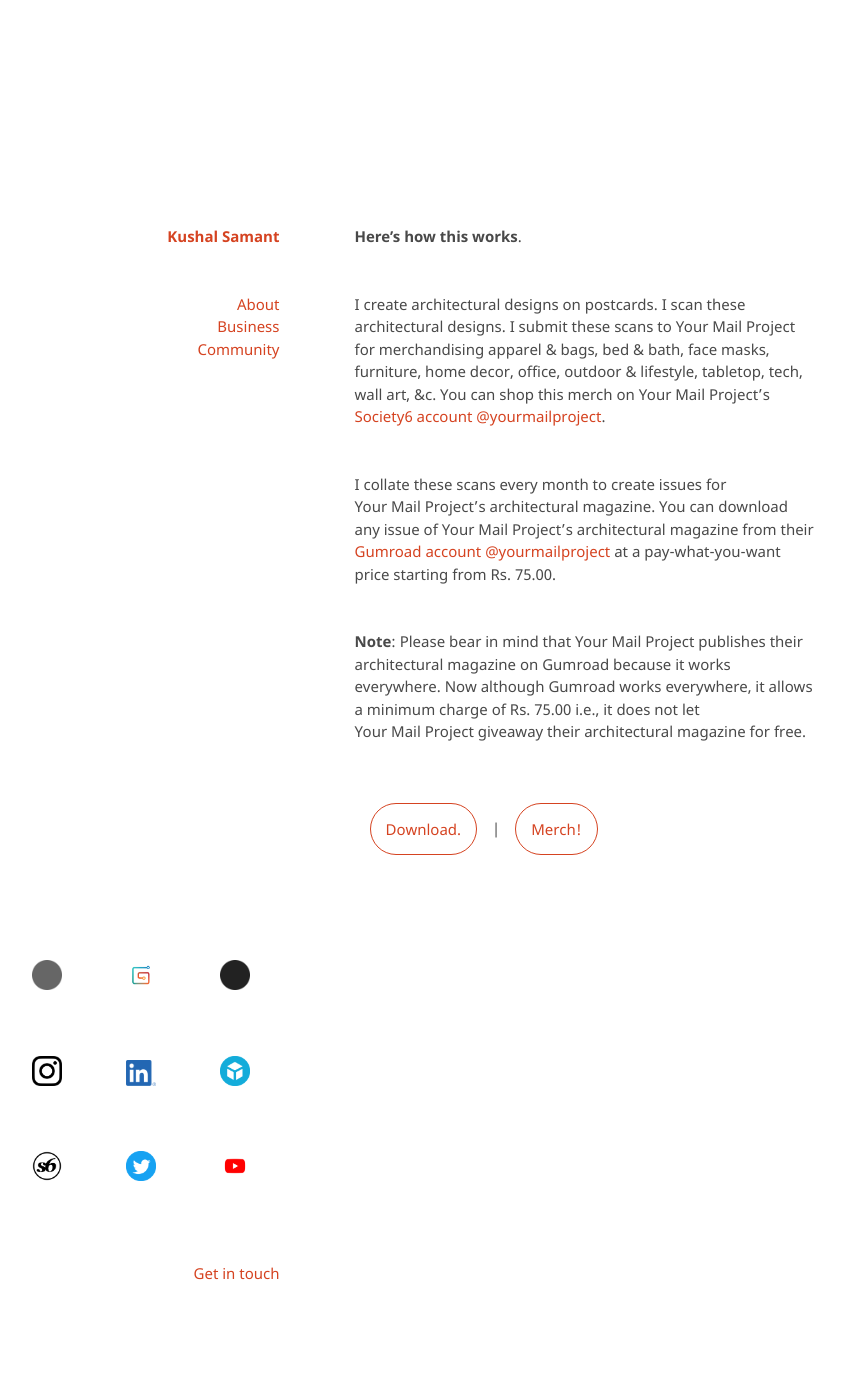
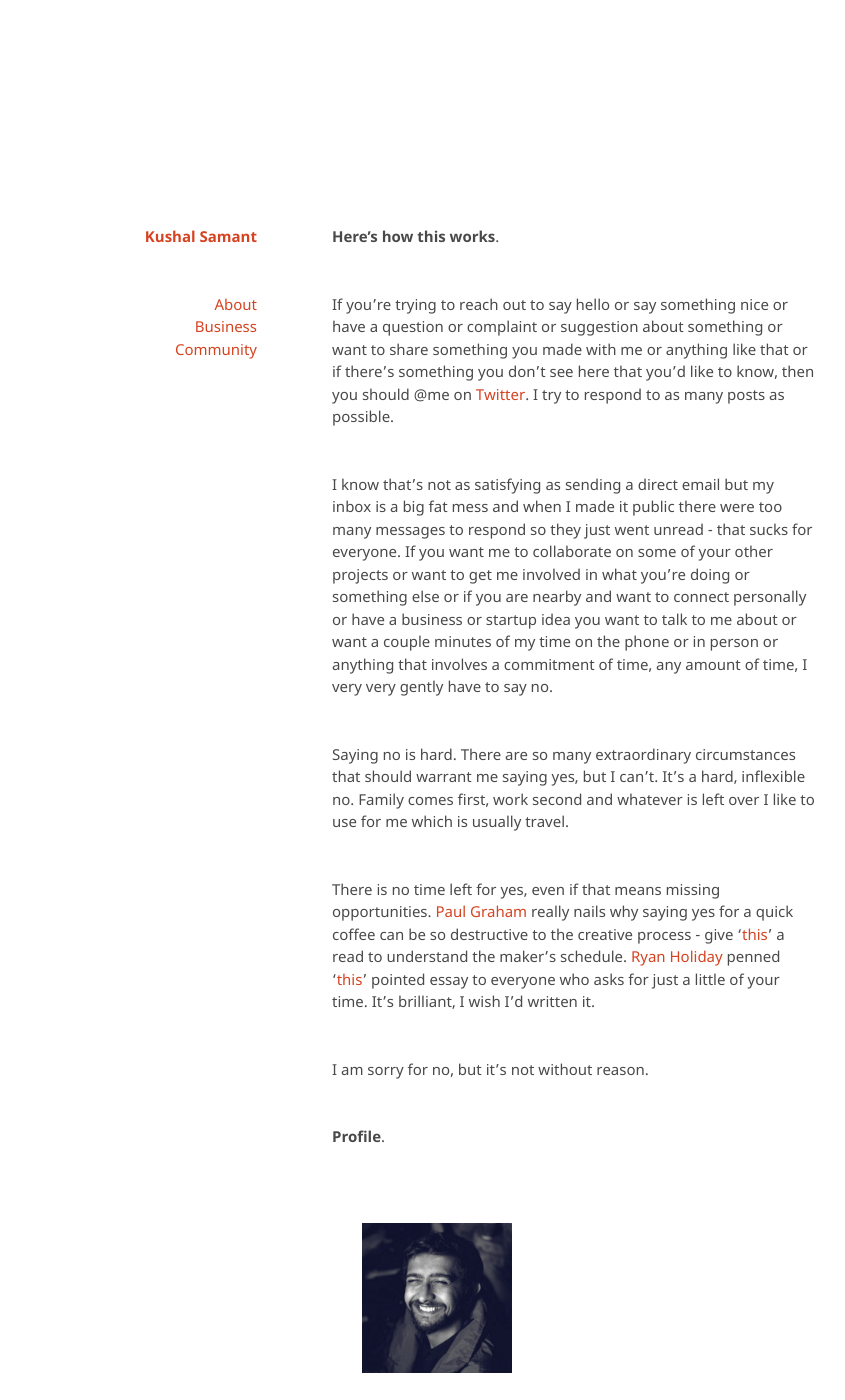
Before and after one commit to kvshvlin/kvshvlin.github.io, a Jekyll site: the page built from here'showthisworks.md, in a window 1280 px wide and 1400 px high. Shown: the whole window, without its empty margins (239-1084 px from the left). Built offline with Jekyll 4.4.1, drawn with Linux system fonts in a browser that asks for light colours; our own code applies the rules of GitHub Pages for plain Markdown files; some of the changed text lies outside the part shown.

Commit message:
Update here'showthisworks.md

```diff
--- a/here'showthisworks.md
+++ b/here'showthisworks.md
@@ -1,15 +1,31 @@
 **Here's how this works**.
 
-I create architectural designs on postcards. I scan these architectural designs. I submit these scans to Your&nbsp;Mail&nbsp;Project for merchandising apparel & bags, bed & bath, face masks, furniture, home decor, office, outdoor & lifestyle, tabletop, tech, wall art, &c. You can shop this merch on Your&nbsp;Mail&nbsp;Project's <a href="https://www.society6.com/yourmailproject" rel="noopener noreferrer" target="_blank">Society6 account @yourmailproject</a>.
+If you're trying to reach out to say hello or say something nice or have a question or complaint or suggestion about something or want to share something you made with me or anything like that or if there's something you don't see here that you'd like to know, then you should @me on <a href="https://www.twitter.com/kushalsamant_" rel="noopener noreferrer" target="_blank">Twitter</a>. I try to respond to as many posts as possible.
 
-I collate these scans every month to create issues for Your&nbsp;Mail&nbsp;Project's architectural magazine. You can download any issue of Your&nbsp;Mail&nbsp;Project's architectural magazine from their <a href="https://www.gum.co/yourmailproject" rel="noopener noreferrer" target="_blank">Gumroad account @yourmailproject</a> at a pay-what-you-want price starting from Rs.&nbsp;75.00.
+I know that's not as satisfying as sending a direct email but my inbox is a big fat mess and when I made it public there were too many messages to respond so they just went unread - that sucks for everyone. If you want me to collaborate on some of your other projects or want to get me involved in what you're doing or something else or if you are nearby and want to connect personally or have a business or startup idea you want to talk to me about or want a couple minutes of my time on the phone or in person or anything that involves a commitment of time, any amount of time, I very very gently have to say no.
 
-**Note**: Please bear in mind that Your&nbsp;Mail&nbsp;Project publishes their architectural magazine on Gumroad because it works everywhere. Now although Gumroad works everywhere, it allows a minimum charge of Rs.&nbsp;75.00 i.e., it does not let Your&nbsp;Mail&nbsp;Project giveaway their architectural magazine for free.
+Saying no is hard. There are so many extraordinary circumstances that should warrant me saying yes, but I can't. It's a hard, inflexible no. Family comes first, work second and whatever is left over I like to use for me which is usually travel.
 
-<div class="roadmap-spacer-1"></div>
+There is no time left for yes, even if that means missing opportunities. <a href="https://www.twitter.com/paulg" rel="noopener noreferrer" target="_blank">Paul Graham</a> really nails why saying yes for a quick coffee can be so destructive to the creative process - give '<a href="http://paulgraham.com/makersschedule.html" rel="noopener noreferrer" target="_blank">this</a>' a read to understand the maker's schedule. <a href="https://twitter.com/RyanHoliday" rel="noopener noreferrer" target="_blank">Ryan Holiday</a> penned '<a href="https://thoughtcatalog.com/ryan-holiday/2017/01/to-everyone-who-asks-for-just-a-little-of-your-time" rel="noopener noreferrer" target="_blank">this</a>' pointed essay to everyone who asks for just a little of your time. It's brilliant, I wish I'd written it.
 
-<p>
-<a class="btn" href="https://www.gum.co/yourmailproject" rel="noopener noreferrer" target="_blank">Download.</a>|<a class="btn" href="https://www.society6.com/yourmailproject" rel="noopener noreferrer" target="_blank">Merch!</a><br>
-</p>
+I am sorry for no, but it's not without reason.
 
-<div class="roadmap-spacer-2"></div>
+**Profile**.
+
+<img src="/assets/img/logo_kushal_samant_profile_picture.png" alt="Architect Samant Kushal" width="150">
+
+Kushal&nbsp;Dhananjay&nbsp;Samant is an Architect, based in India.
+
+In 2006, he started this journey as a side-hustle by selling stationery. In 2009, he started designing competition entries with other architects based in Seattle, CDMX, Buenos Aires, Maastricht, Torino, Kaapstad, Tampere, Mumbai, Panjim, Bangalore, Manila, and Sydney. In 2012, he created his first brochure, magazine (Avalanche Annual Fest Magazine), and prospectus for his Alma Mater, KLS GIT, Belgaum. In 2013, he graduated with a distinction in Bachelors&nbsp;of&nbsp;Architecture from Visvesvaraya&nbsp;Technological&nbsp;University.
+
+Since 2014, he has worked with brands like Thomas Albert Music, The Hive, The Black Canvas, SoundCloud, Scootsy, PhiFilms, OpenDesk, Maker's Asylum, Ketto, funKtion design, EDStudio Architects, de.Sign Architecture Urban Design, Cinemamu, Airbnb, Adidas, &c. In 2015, he started the <a href="https://www.sketchfab.com/wikihousebom" rel="noopener noreferrer" target="_blank">WikiHouse / BOM</a> chapter of <a href="https://www.wikihouse.cc/Contributors" rel="noopener noreferrer" target="_blank">The&nbsp;WikiHouse&nbsp;Project</a> in Bombay. In 2016, <a href="http://www.mao.si" rel="noopener noreferrer" target="_blank">Muzej&nbsp;Za&nbsp;Arhitekturo&nbsp;In&nbsp;Oblikovanje</a> and <a href="https://www.futurearchitectureplatform.org/projects/8e8af477-4aea-431b-a69f-74cd05862eac" rel="noopener noreferrer" target="_blank">Future&nbsp;Architecture&nbsp;Platform</a> published his work. He takes pride in stopping a country from deporting a friend, back in 2017.
+
+Later that year, he became an <a href="https://www.airbnb.co.in/users/show/21563871" rel="noopener noreferrer" target="_blank">Airbnb</a> Superhost, a top Medium writer, and The Economic&nbsp;Times&nbsp;of&nbsp;India cited his views on Stand-Up&nbsp;Comedy culture. In 2018, he made <a href="https://www.sketchfab.com/3d-models/shelving-complete-cutting-files-guide-135b548e7c5e4b28a0aae1777c99840e" rel="noopener noreferrer" target="_blank">SHLVNG</a>, furniture by OpenDesk, and sold these products on Bumble, Hinge, and Tinder. In 2019, he proofread research papers at SVKM's NMIMS, Mumbai (NMIMS&nbsp;School&nbsp;of&nbsp;Branding&nbsp;&&nbsp;Advertising). Later that year, he taught Architectural Design, Graphics & Drawing Representation, and AutoDesk products as a visiting faculty at Dr.&nbsp;D.Y.&nbsp;Patil&nbsp;College&nbsp;of&nbsp;Architecture, Navi Mumbai.
+
+In 2020, one of his repositories was selected for the <a href="https://youtu.be/fzI9FNjXQ0o" rel="noopener noreferrer" target="_blank">Arctic&nbsp;Code&nbsp;Vault</a> of the <a href="https://archiveprogram.github.com" rel="noopener noreferrer" target="_blank">GitHub&nbsp;Archive&nbsp;Program</a>. So far, he has worked in the fields of academic research, app development, architecture, art, banking, blogging, bookmaking, book-writing, clothing, construction, content creation, content writing, curation, design, e-commerce, engineering, film making, furniture design, garments, graphic design, hospitality, logistics, lyrics writing, mapping, market research, music, merchandising, manufacturing, open-source architecture, operations, photography, podcasts, product design, sound & production, teaching, telemarketing, venture capital, and web design.
+
+**Impressum**.
+
+This website is an intellectual property of Architect&nbsp;Kushal&nbsp;Dhananjay&nbsp;Samant, vide Architect's&nbsp;Act,&nbsp;1972 of the Constitution&nbsp;of&nbsp;The&nbsp;Republic&nbsp;of&nbsp;India. Any violation of the Architect's Act is a punishable offense.
+
+Photos are edited using <a href="https://www.inshot.com" rel="noopener noreferrer" target="_blank">InShOt</a> and <a href="https://www.photomosh.com" rel="noopener noreferrer" target="_blank">Photomosh</a>. Videos are edited using <a href="https://www.kapwing.com" rel="noopener noreferrer" target="_blank">Kapwing</a>, a modern editor for videos, GIFs, and images.
```
